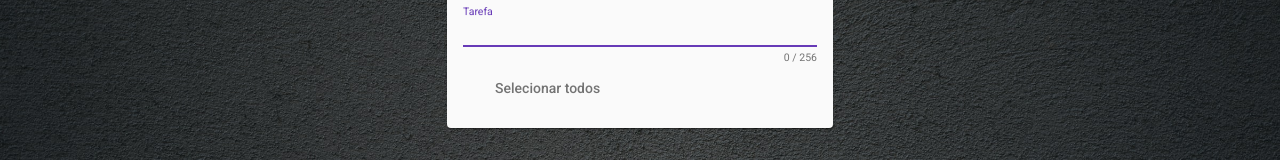
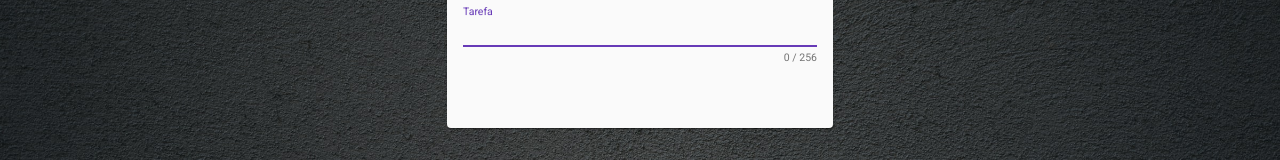
Before and after one commit to bruno1727/todolist-portal, an Angular app: page /task-manager in a window 1280 px wide. Shown: the part 224-384 px from the top of the page. Built offline with nearby package versions, Linux system fonts and the light colour scheme.

Commit message:
adicionando coluna de data

```diff
--- a/src/app/todo/local-storage.service.ts
+++ b/src/app/todo/local-storage.service.ts
@@ -36,7 +36,8 @@ export class LocalStorageService {
     const todosRequests = request.todos.map(t => {
       return ({
         id: Math.round((Math.random()*1000)),
-        description: t.description
+        description: t.description,
+        creationDate: t.creationDate,
       }) as Todo
     });
 
--- a/src/app/todo/models/todo.model.ts
+++ b/src/app/todo/models/todo.model.ts
@@ -1,4 +1,5 @@
 export class Todo {
     id: number;
     description: string;
+    creationDate: Date;
 }
--- a/src/app/todo/request/todo.request.ts
+++ b/src/app/todo/request/todo.request.ts
@@ -1,3 +1,4 @@
 export class TodoRequest {
     description : string;
+    creationDate: Date;
 }
--- a/src/app/todo/response/todo.response.ts
+++ b/src/app/todo/response/todo.response.ts
@@ -1,4 +1,5 @@
 export class TodoResponse {
     id: number;
     description: string;
+    creationDate: Date;
 }
--- a/src/app/todo/todo-include/todo-include.component.html
+++ b/src/app/todo/todo-include/todo-include.component.html
@@ -4,7 +4,7 @@
     </button>
     <mat-form-field class="example-full-width">
         <mat-label>Tarefa</mat-label>
-        <input #input matInput [(ngModel)]="todo" name="todo" autofocus>
+        <input #input matInput [(ngModel)]="todo" name="todo" autofocus autocomplete="off">
         <mat-hint align="end">{{todo.length}} / 256</mat-hint>
         <button mat-button *ngIf="todo" matSuffix mat-icon-button aria-label="Clear" (click)="todo=''">
             <mat-icon>close</mat-icon>
--- a/src/app/todo/todo-list/todo-list.component.html
+++ b/src/app/todo/todo-list/todo-list.component.html
@@ -2,7 +2,7 @@
     <div mat-subheader>
         <mat-checkbox #selectAllCheckbox (change)="onSelectAll()" [(ngModel)]="selectAll" *ngIf="todos.length" title="Selecionar todos"></mat-checkbox>
         <button mat-button (click)="cleanSelection()" *ngIf="selectedTodos.length">Limpar seleção</button>
-        <button mat-button (click)="selectAll = true; onSelectAll()" *ngIf="!selectedTodos.length">Selecionar todos</button>
+        <button mat-button (click)="selectAll = true; onSelectAll()" *ngIf="todos.length && !selectedTodos.length">Selecionar todos</button>
     </div>
     <mat-list-option *ngFor="let todo of todos" [value]="todo" [checkboxPosition]="'before'">{{todo.description}}</mat-list-option>
 </mat-selection-list>
--- a/src/app/todo/todo/todo.component.ts
+++ b/src/app/todo/todo/todo.component.ts
@@ -31,6 +31,8 @@ export class TodoComponent implements OnInit {
     document.addEventListener('keydown', event => {
       if(event.keyCode == 46 && this.list.selectedTodos.length){
         this.removeTodos(true);
+      } else if(event.keyCode == 40 && this.list.selectedTodos.length){
+        console.log("down arrow!");
       }
     })
   }
@@ -40,7 +42,7 @@ export class TodoComponent implements OnInit {
 
   loadTodos(){
     this.service.get().subscribe(data => {
-      this.todos = data.map(r => ({id: r.id, description: r.description} as Todo));
+      this.todos = data.map(r => ({id: r.id, description: r.description, creationDate: r.creationDate} as Todo));
     });
   }
 
@@ -52,7 +54,7 @@ export class TodoComponent implements OnInit {
   private _addTodos(todos: string[]){
     this.service.add(
       ({
-        todos: todos.map(t => ( {description: t } as TodoRequest ))
+        todos: todos.map(t => ( {description: t, creationDate: new Date() } as TodoRequest ))
       } as IncludeTodoRequest )
     ).subscribe(data => {
       this._snackBar.open(todos.length + ' tarefa(s) adicionada(s)');
```
